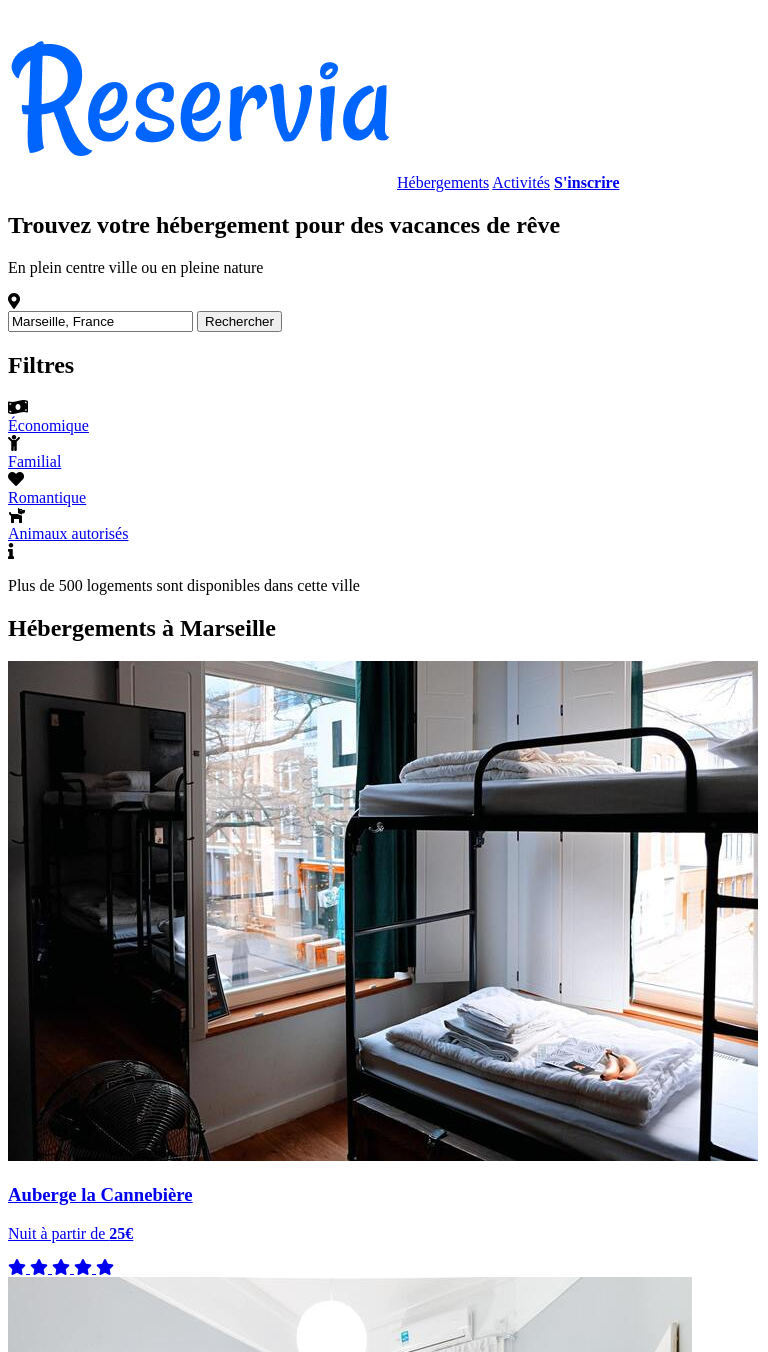
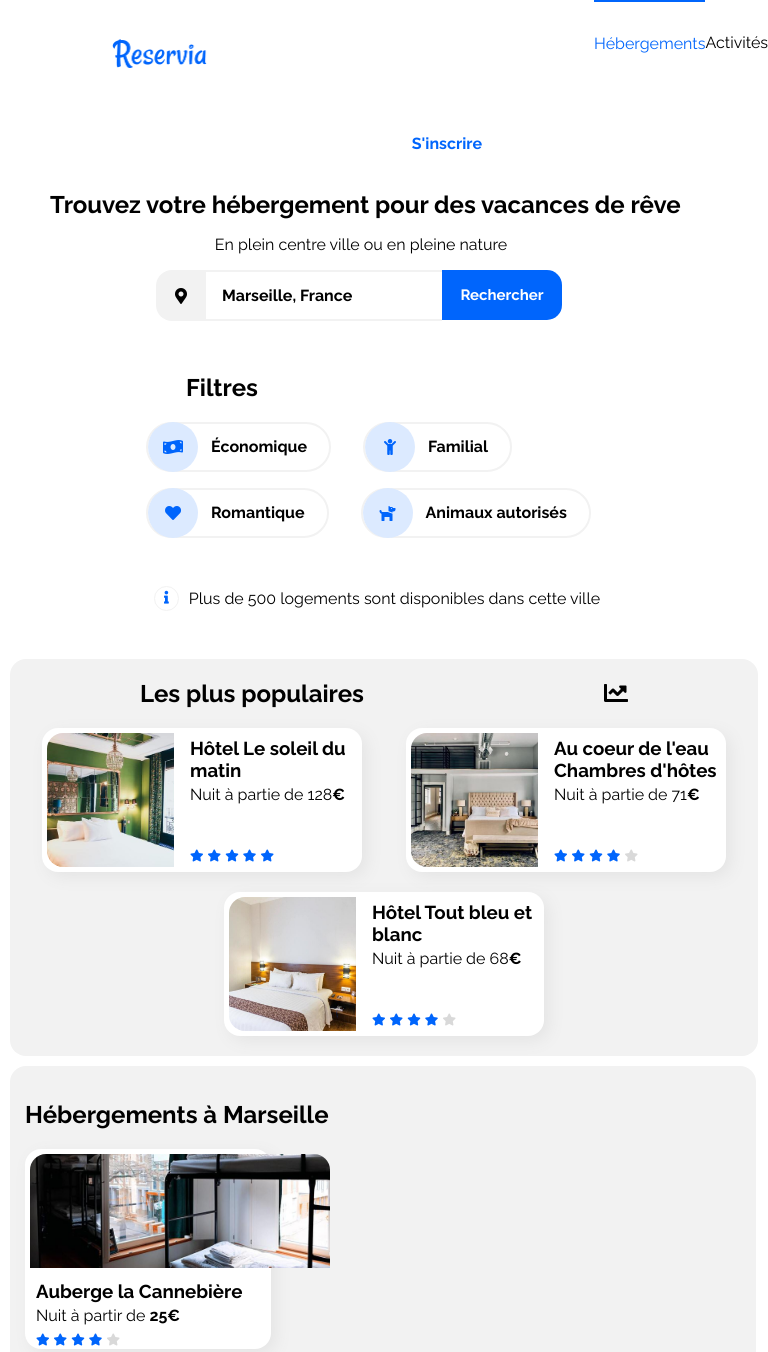
Before and after one commit to sallah-elbojaddaini/P2, a plain HTML site: page index.html in a window 768 px wide. Shown: the top 1352 px of the page. Drawn offline with Linux system fonts and the light colour scheme.

Commit message:
Media Q Essai

```diff
--- a/index.html
+++ b/index.html
@@ -3,7 +3,7 @@
 <head>
 	<meta charset="utf-8">
 	<meta name="viewport" content="width=device-width, initial-scale=1.0">
-	<link rel="stylesheet" type="text.css" href="style.css">
+	<link rel="stylesheet" type="text/css" href="style.css">
 	<link rel="stylesheet" href="https://cdnjs.cloudflare.com/ajax/libs/font-awesome/5.15.1/css/all.min.css" integrity="sha512-+4zCK9k+qNFUR5X+cKL9EIR+ZOhtIloNl9GIKS57V1MyNsYpYcUrUeQc9vNfzsWfV28IaLL3i96P9sdNyeRssA==" crossorigin="anonymous" />
 	<title>reservia</title>
 </head>
@@ -208,7 +208,7 @@
 					<h2>Les plus populaires</h2>
 					<i id="fleche" class="fas fa-chart-line"></i>
 				</div>
-
+			<div class="tot">
 
     <!-- HOTEL DU SOLEIL DU MATIN -->
 
@@ -216,7 +216,7 @@
 						<a class="boxytext" href="#">
 							<img class="boxypictures" src="pictures/hotellesoleildumatin.jpg" alt="Hotel Le soleil du matin">
 							<h3>Hôtel Le soleil du matin</h3>
-							<p>Nuit à partie de 128<strong>&euro;</strong></p>
+							<p class="tele">Nuit à partie de 128<strong>&euro;</strong></p>
 							<div class="stars">
                                 <i class="fas fa-star"></i>
                                 <i class="fas fa-star"></i>
@@ -233,7 +233,7 @@
 						<a class="boxytext" href="#">
 							<img class="boxypictures" src="pictures/aucoeurdeleau.jpg" alt="Au coeur de l'eau">
 							<h3>Au coeur de l'eau Chambres d'hôtes</h3>
-							<p>Nuit à partie de 71<strong>&euro;</strong></p>
+							<p class="tel">Nuit à partie de 71<strong>&euro;</strong></p>
 							<div class="stars">
                                 <i class="fas fa-star"></i>
                                 <i class="fas fa-star"></i>
@@ -249,7 +249,7 @@
 					<div class="boxpopulaires">
 						<a class="boxytext" href="#">
 							<img class="boxypictures" src="pictures/hoteltoutbleu.jpg" alt="Hotel Tout bleu et blanc">
-							<h3>Hôtel Tout bleu et blanc</h3>
+							<h3 class="tele">Hôtel Tout bleu et blanc</h3>
 							<p>Nuit à partie de 68<strong>&euro;</strong></p>
 							<div class="stars">
                                 <i class="fas fa-star"></i>
@@ -260,7 +260,7 @@
                             </div>
 						</a>
 					</div>
-
+				</div>
 			</aside>
 		</section>
 
@@ -333,7 +333,7 @@
     <!-- FOOTER -->
 
 		<footer>
-			<div>
+			<div class="fft">
 				<h3>A propos</h3>
 				<a href="#">Fonctionnement du site</a>
 				<a href="#">Conditions générales de vente</a>
@@ -344,7 +344,7 @@
 				<a href="#">Charte qualité</a>
 				<a href="#">Soumettre votre hôtel</a>
 			</div>
-			<div>
+			<div class="ass">
 				<h3>Assistance</h3>
 				<a href="#">Centre d'aide</a>
 				<a href="#">Nous contacter</a>
--- a/style.css
+++ b/style.css
@@ -528,3 +528,284 @@ footer a
 {
 	margin-bottom: 19px;
 }
+
+@media screen and (min-width: 300px) and (max-width: 370px)
+{
+	.tel
+	{
+		margin-bottom: 10px;
+	}
+
+	.tele
+	{
+		margin-bottom: 30px;
+	}
+
+	.boxpopulaires
+	{
+		width: 290px;
+	}
+
+	.hebergementsnumber
+	{
+		width: 290px;
+	}
+
+	.pic
+	{
+		width: 280px;
+	}
+
+	.boxport figure
+	{
+		width: 290px;
+	}
+
+	.boxport figure img
+	{
+		width: 290px;
+	}
+}
+
+@media screen and (min-width: 540px) and (max-width: 1024px)
+{
+	header,section
+	{
+		margin: 0;
+	}
+
+	header
+	{
+	display: grid;
+	grid-template-columns: repeat(2, 1fr);
+	grid-template-rows: repeat(2, 1fr);
+	align-items: center;
+	}
+
+	.logo
+	{
+		grid-column: 1;
+		margin-left: 7em;
+	}
+
+	.enreg
+	{
+		grid-column: 2;
+		text-align: end;
+		margin-top: 2em;
+		margin-right: 7em;
+	}
+
+	.z .heb
+	{
+		grid-column: 1;
+		grid-row: 2;
+		border-top: none;
+		padding-top: 2em;
+		border-bottom: 3px solid #0065fc;
+		padding-bottom: 13px;
+	}
+
+	.z .activ
+	{
+		grid-column: 2;
+		grid-row: 2;
+		border-top: none;
+		padding-top: 2em;
+		border-bottom: 3px solid #f2f2f2;
+		padding-bottom: 13px;
+	}
+
+	.z:hover
+	{
+		border-bottom: 3px solid #0065fc;
+		padding-bottom: 13px;
+	}
+	.z:focus
+	{
+		border-top: none;
+		border-bottom: 3px solid #0065fc;
+		padding-bottom: 13px;
+	}
+	.presentation p
+	{
+		text-align: center;
+		margin-right: 6em;
+	}
+
+	form
+	{
+		display: flex;
+		justify-content: center;
+		margin-right: 100px;
+	}
+
+	.filtres
+	{
+		display: flex;
+		flex-direction: column;
+		align-items: flex-start;
+		margin-left: 4em;
+	}
+
+	.filtres h2
+	{
+		margin-left: 3em;
+	}
+
+	#boxfiltres
+	{
+		flex-wrap: wrap;
+		margin-right: 2em;
+	}
+
+	.boxfiltres
+	{
+		margin:0 1em 1em 1em;
+		display: flex;
+		flex-direction: row;
+	}
+
+	.pointinformation
+	{
+		justify-content: center;
+		margin-right: 4em;
+	}
+
+	.hebergements
+	{
+		display: flex;
+		flex-direction: column-reverse;
+		justify-content: center;
+	}
+
+	.ma
+	{
+		width: 90%;
+		margin-left: 10px;
+		padding: 15px 40px 15px 15px;
+	}
+
+	.art2
+	{
+		display: flex;
+		flex-wrap: wrap;
+		justify-content: space-around;
+		width: 100%;
+	}
+
+	.boximages
+	{
+		width: 310px;
+
+	}
+
+	.pic
+	{
+		width: 300px;
+	}
+
+	.plus
+	{
+		margin-left: 2em;
+	}
+
+	aside
+	{
+		width: auto;
+		margin: 10px;
+		padding:0 10px 0 10px;
+	}
+
+	.headerpopulaires
+	{
+		justify-content: space-around;
+	}
+
+	.tot
+	{
+		display: flex;
+		flex-wrap: wrap;
+		justify-content: space-around;
+		margin-right: 0;
+	}
+
+	.boxpopulaires
+	{
+		width: 320px;
+		margin: 0 12px 20px 12px;
+	}
+
+	.boxypictures
+	{
+		display: flex;
+		float: left;
+	}
+
+	.boxactivites
+	{
+		margin-left: 0em;
+		width: 100%;
+		display: flex;
+		flex-wrap: wrap;
+		justify-content: space-around;
+	}
+
+	.boxport
+	{
+		margin-right: 1%;
+	}
+
+	footer
+	{
+		height: auto;
+		display: flex;
+		flex-direction: row;
+		justify-content: space-between;
+	}
+
+	.fft
+	{
+		margin-left:2em;
+	}
+
+	.ass
+	{
+		margin-right: 2em;
+	}
+
+	footer div
+	{
+		margin:0 0 0 2%;
+	}
+}
+
+@media screen and (min-width:1500px)
+{
+	header
+	{
+	display: grid;
+	grid-template-columns: 1fr 1000px 1fr 1fr 1fr;
+	}
+
+	.ma
+	{
+		width: 55%;
+	}
+
+	.boximages
+	{
+		margin-right: 4em;
+		justify-content: space-around;
+	}
+
+	aside
+	{
+		width: 25%;
+	}
+
+	footer
+	{
+		justify-content: space-between;
+	}
+}
```
